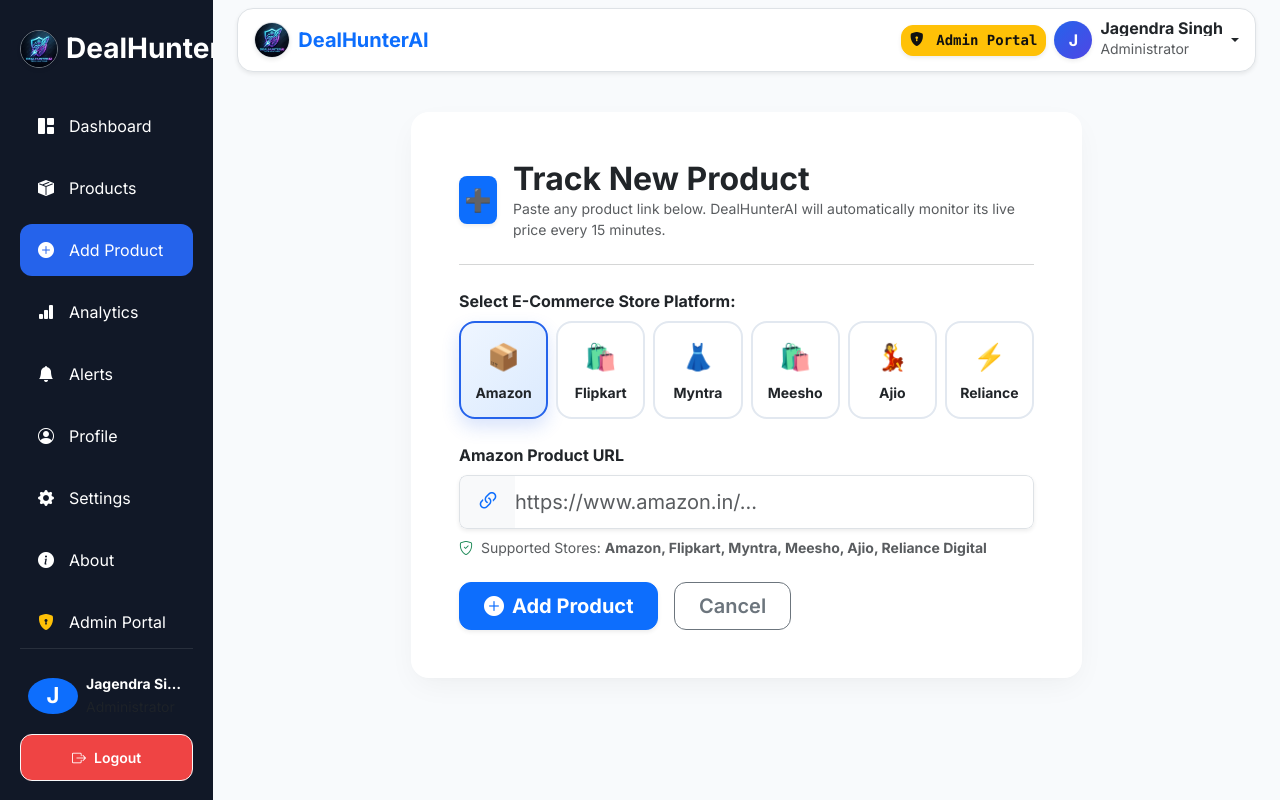
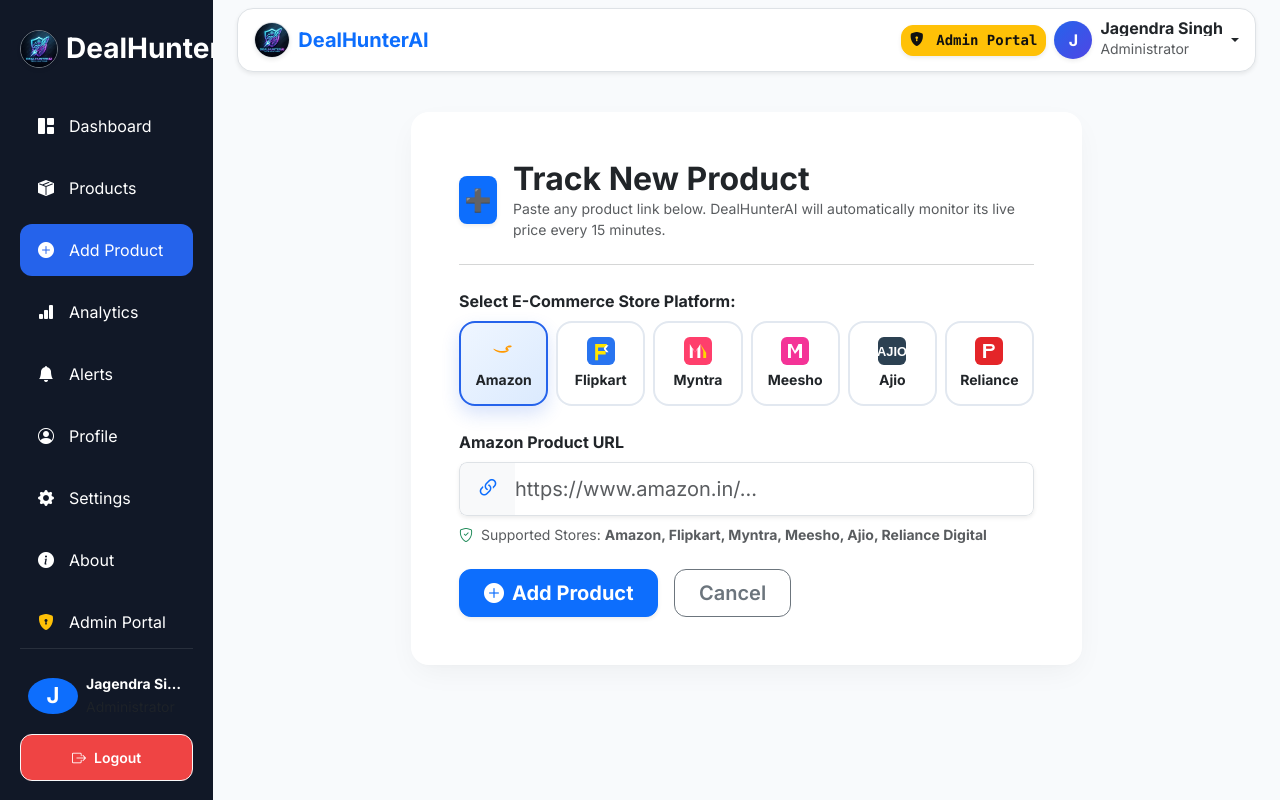
Before and after one commit to jagendra481/DealHunterAI, a Flask app: page /add-product in a window 1280 px wide. Run offline with Flask 3, Linux system fonts and the light colour scheme; a user stored in the database is signed in.

Commit message:
Add official store SVG logos for Amazon, Flipkart, Myntra, Meesho, Ajio, Reliance Digital in Add Product tabs

```diff
--- a/templates/products/add.html
+++ b/templates/products/add.html
@@ -66,51 +66,52 @@ Add Product - DealHunterAI
 
                         <!-- Amazon -->
                         <div class="col-4 col-sm-4 col-md-2">
-                            <div class="store-tab-btn active" data-store="amazon" data-label="Amazon Product URL" data-placeholder="https://www.amazon.in/dp/B0..." onclick="selectStore(this)">
-                                <span class="store-icon" style="color: #ff9900;">📦</span>
+                            <div class="store-tab-btn active text-center" data-store="amazon" data-label="Amazon Product URL" data-placeholder="https://www.amazon.in/dp/B0..." onclick="selectStore(this)">
+                                <img src="{{ url_for('static', filename='images/stores/amazon.svg') }}" alt="Amazon" style="height: 28px; width: 28px; object-fit: contain;" class="d-block mx-auto mb-1">
                                 <span class="fw-bold d-block small text-dark">Amazon</span>
                             </div>
                         </div>
 
                         <!-- Flipkart -->
                         <div class="col-4 col-sm-4 col-md-2">
-                            <div class="store-tab-btn" data-store="flipkart" data-label="Flipkart Product URL" data-placeholder="https://www.flipkart.com/.../p/itm..." onclick="selectStore(this)">
-                                <span class="store-icon" style="color: #2874f0;">🛍️</span>
+                            <div class="store-tab-btn text-center" data-store="flipkart" data-label="Flipkart Product URL" data-placeholder="https://www.flipkart.com/.../p/itm..." onclick="selectStore(this)">
+                                <img src="{{ url_for('static', filename='images/stores/flipkart.svg') }}" alt="Flipkart" style="height: 28px; width: 28px; object-fit: contain;" class="d-block mx-auto mb-1">
                                 <span class="fw-bold d-block small text-dark">Flipkart</span>
                             </div>
                         </div>
 
                         <!-- Myntra -->
                         <div class="col-4 col-sm-4 col-md-2">
-                            <div class="store-tab-btn" data-store="myntra" data-label="Myntra Product URL" data-placeholder="https://www.myntra.com/..." onclick="selectStore(this)">
-                                <span class="store-icon" style="color: #ff3f6c;">👗</span>
+                            <div class="store-tab-btn text-center" data-store="myntra" data-label="Myntra Product URL" data-placeholder="https://www.myntra.com/..." onclick="selectStore(this)">
+                                <img src="{{ url_for('static', filename='images/stores/myntra.svg') }}" alt="Myntra" style="height: 28px; width: 28px; object-fit: contain;" class="d-block mx-auto mb-1">
                                 <span class="fw-bold d-block small text-dark">Myntra</span>
                             </div>
                         </div>
 
                         <!-- Meesho -->
                         <div class="col-4 col-sm-4 col-md-2">
-                            <div class="store-tab-btn" data-store="meesho" data-label="Meesho Product URL" data-placeholder="https://www.meesho.com/s/p/..." onclick="selectStore(this)">
-                                <span class="store-icon" style="color: #f43397;">🛍️</span>
+                            <div class="store-tab-btn text-center" data-store="meesho" data-label="Meesho Product URL" data-placeholder="https://www.meesho.com/s/p/..." onclick="selectStore(this)">
+                                <img src="{{ url_for('static', filename='images/stores/meesho.svg') }}" alt="Meesho" style="height: 28px; width: 28px; object-fit: contain;" class="d-block mx-auto mb-1">
                                 <span class="fw-bold d-block small text-dark">Meesho</span>
                             </div>
                         </div>
 
                         <!-- Ajio -->
                         <div class="col-4 col-sm-4 col-md-2">
-                            <div class="store-tab-btn" data-store="ajio" data-label="Ajio Product URL" data-placeholder="https://www.ajio.com/p/..." onclick="selectStore(this)">
-                                <span class="store-icon" style="color: #2c4152;">💃</span>
+                            <div class="store-tab-btn text-center" data-store="ajio" data-label="Ajio Product URL" data-placeholder="https://www.ajio.com/p/..." onclick="selectStore(this)">
+                                <img src="{{ url_for('static', filename='images/stores/ajio.svg') }}" alt="Ajio" style="height: 28px; width: 28px; object-fit: contain;" class="d-block mx-auto mb-1">
                                 <span class="fw-bold d-block small text-dark">Ajio</span>
                             </div>
                         </div>
 
                         <!-- Reliance Digital -->
                         <div class="col-4 col-sm-4 col-md-2">
-                            <div class="store-tab-btn" data-store="reliancedigital" data-label="Reliance Digital Product URL" data-placeholder="https://www.reliancedigital.in/p/..." onclick="selectStore(this)">
-                                <span class="store-icon" style="color: #e42529;">⚡</span>
+                            <div class="store-tab-btn text-center" data-store="reliancedigital" data-label="Reliance Digital Product URL" data-placeholder="https://www.reliancedigital.in/p/..." onclick="selectStore(this)">
+                                <img src="{{ url_for('static', filename='images/stores/reliance.svg') }}" alt="Reliance" style="height: 28px; width: 28px; object-fit: contain;" class="d-block mx-auto mb-1">
                                 <span class="fw-bold d-block small text-dark">Reliance</span>
                             </div>
                         </div>
+
 
                     </div>
                 </div>
```
Also changed, not shown: static/images/stores/ajio.svg (added), static/images/stores/amazon.svg (added), static/images/stores/flipkart.svg (added), static/images/stores/meesho.svg (added), static/images/stores/myntra.svg (added), static/images/stores/reliance.svg (added).
